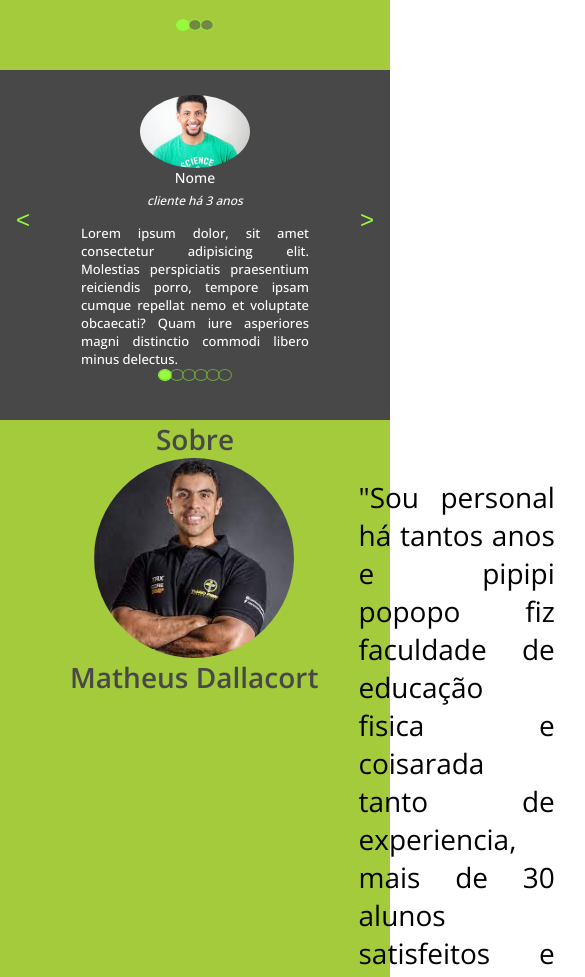
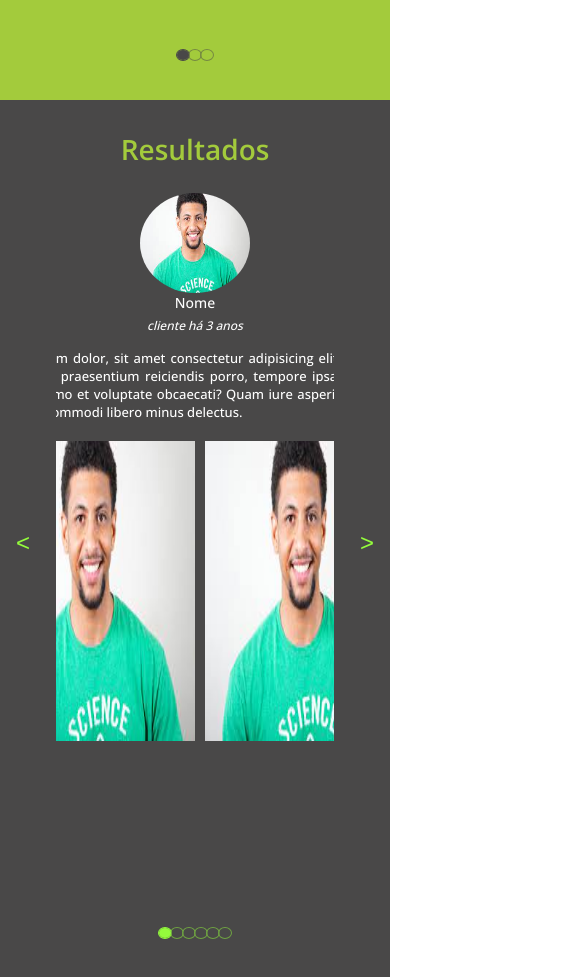
Before and after one commit to jpcorso/matheus_dallacort, a React (Create React App) app: page / in a window 390 px wide. Shown: the part 1020-1997 px from the top of the page, 585 px wide, since content can reach past the window. Built offline with nearby package versions, Linux system fonts and the light colour scheme.

Commit message:
fotos antes e depois adicionadas

```diff
--- a/src/components/avaliacoes/avaliacoes.module.css
+++ b/src/components/avaliacoes/avaliacoes.module.css
@@ -13,6 +13,7 @@
 
 .carouselItem{
   background-color: transparent !important;
+  height: 700px !important;
 }
 
 .nome{
@@ -39,6 +40,7 @@
   .pagination {
     display: flex;
     justify-content: center;
+    margin-top: 10px;
 
   }
 
@@ -74,3 +76,10 @@
     height: 10px;
     outline: 1px solid #94FC3C;
   }
+
+  .title{
+    font-size: 28px;
+    font-weight: 600;
+    color: #A3CB3C;
+    margin-top: 30px;
+  }
--- a/src/components/cliente/cliente.module.css
+++ b/src/components/avaliacoes/cliente/cliente.module.css
@@ -27,6 +27,36 @@
     text-align: justify;
 }
 
+/*Resultados*/
+
+.boxResultado{
+    display: flex;
+    flex-direction: row;
+    align-items: center;
+    margin-top: 20px;
+}
+
+.fotoResultado{
+    display: flex;
+    width: 400px;
+    height: 500px;
+    margin-left: 10px;
+}
+
+@media (max-width: 1020px) {
+    .fotoResultado{
+        width: 300px;
+        height: 400px;
+    }
+}
+
+@media (max-width: 768px) {
+    .fotoResultado{
+        width: 250px;
+        height: 350px;
+    }
+}
+
 @media (max-width: 700px){
     .mensagem{
         font-size: 20px;
@@ -36,6 +66,11 @@
     }
     .nome{
         font-size: 18px;
+    }
+
+    .fotoResultado{
+        width: 200px;
+        height: 300px;
     }
 }
 
--- a/src/components/cliente/index.jsx
+++ b/src/components/avaliacoes/cliente/index.jsx
@@ -1,13 +1,17 @@
 import React from "react";
 import style from "./cliente.module.css";
 
-export default function Cliente({ nome, descricao, mensagem, foto }) {
+export default function Cliente({ nome, descricao, mensagem, foto, antes, depois }) {
   return (
     <div className={style.container}>
       <img className={style.foto} src={foto} alt="cliente" />
       <div className={style.nome}>{nome}</div>
       <div className={style.descricao}>{descricao}</div>
       <div className={style.mensagem}>{mensagem}</div>
+      <div className={style.boxResultado}>
+        <img className={style.fotoResultado} src={antes} alt='antes'/>
+        <img className={style.fotoResultado} src={depois} alt='depois'/>
+      </div>
     </div>
   );
 }
--- a/src/components/avaliacoes/index.jsx
+++ b/src/components/avaliacoes/index.jsx
@@ -1,5 +1,5 @@
 import style from "./avaliacoes.module.css";
-import Cliente from "../cliente"
+import Cliente from "./cliente"
 import logo from "../../z_images/LOGO  1.png";
 import React, { useState } from 'react';
 import Carousel from 'react-elastic-carousel';
@@ -11,6 +11,7 @@ export default function Avaliacoes(){
 
     return(
         <div className={style.container}>
+            <div className={style.title}>Resultados</div>
             <div className={style.carouselWrapper}>
                 <Carousel
                     itemsToShow={1}
@@ -32,6 +33,8 @@ export default function Avaliacoes(){
                                commodi libero minus delectus.'
                                descricao='cliente há 3 anos'
                                foto={foto1}
+                               antes={foto1}
+                               depois={foto1}
                       />
                     </Item>
                     <Item className={style.carouselItem}>
@@ -43,6 +46,8 @@ export default function Avaliacoes(){
                                commodi libero minus delectus.'
                                descricao='cliente há 3 anos'
                                foto={foto1}
+                               antes={foto1}
+                               depois={foto1}
                       />
                     </Item>
                     <Item className={style.carouselItem}>
@@ -54,6 +59,8 @@ export default function Avaliacoes(){
                                commodi libero minus delectus.'
                                descricao='cliente há 3 anos'
                                foto={foto1}
+                               antes={foto1}
+                               depois={foto1}
                       />
                     </Item>
                     <Item className={style.carouselItem}>
@@ -65,6 +72,8 @@ export default function Avaliacoes(){
                                commodi libero minus delectus.'
                                descricao='cliente há 3 anos'
                                foto={foto1}
+                               antes={foto1}
+                               depois={foto1}
                       />
                     </Item>
                     <Item className={style.carouselItem}>
@@ -76,6 +85,8 @@ export default function Avaliacoes(){
                                commodi libero minus delectus.'
                                descricao='cliente há 3 anos'
                                foto={foto1}
+                               antes={foto1}
+                               depois={foto1}
                       />
                     </Item>
                     <Item className={style.carouselItem}>
@@ -87,6 +98,8 @@ export default function Avaliacoes(){
                                commodi libero minus delectus.'
                                descricao='cliente há 3 anos'
                                foto={foto1}
+                               antes={foto1}
+                               depois={foto1}
                       />
                     </Item>
                 </Carousel>
--- a/src/components/servicos/index.jsx
+++ b/src/components/servicos/index.jsx
@@ -8,8 +8,7 @@ import halter from "../../z_images/dumbbell.svg"
 //carousel com videos
 import Carousel from 'react-elastic-carousel';
 import Item from './Item'
-import VideoPlayer from "../videoPlayer";
-import Video from "../video";
+import Video from "./video";
 
 import React, {useState} from "react"
 
--- a/src/components/servicos/servicos.module.css
+++ b/src/components/servicos/servicos.module.css
@@ -3,6 +3,7 @@
     font-weight: 600;
     align-items: center;
     color: #494848;
+    margin-top: 30px;
 }
 
 .container{
@@ -57,7 +58,7 @@
     border: none;
     cursor: pointer;
     font-size: 1.5rem;
-    color: #94FC3C;
+    color: #494848;
     margin: 0 10px;
     outline: none;
   }
@@ -87,24 +88,24 @@
 
   /* Estilo da página ativa */
   .activePage {
-    background-color: #94FC3C;
+    background-color: #494848;
     border-radius: 100%;
     border: none;
     width: 10px;
     height: 10px;
-    outline: 1px solid #94FC3C;
+    outline: 1px solid #494848;
   }
 
   /* Estilo da página inativa */
   .inactivePage {
     opacity: 0.5;
     border-radius: 100%;
-    background-color: #494848;
+    background-color: #A3CB3C;
     box-shadow: 0;
     border: none;
     width: 10px;
     height: 10px;
-    outline: 1px solid #94FC3C;
+    outline: 1px solid #494848;
   }
 
   @media (max-width: 2000px) {
--- a/src/components/sobre/sobre.module.css
+++ b/src/components/sobre/sobre.module.css
@@ -3,6 +3,7 @@
     font-weight: 600;
     align-items: center;
     color: #494848;
+    margin-top: 30px;
 }
 
 .nome{
@@ -33,6 +34,7 @@
 .container{
     align-items: center;
     background-color: #A3CB3C;
+    display: flex;
 }
 
 .boxSobre{
--- a/src/components/videoPlayer/index.jsx
+++ /dev/null
@@ -1,99 +0,0 @@
-import React, {useState, useRef, useEffect} from "react";
-import style from "./videoPlayer.module.css"
-
-function usePlayerState($videoPlayer){
-    const [playerState, setPlayerState] = useState({
-        playing: false,
-        percentage: 0,
-    });
-
-    useEffect(()=> {
-        playerState.playing ? $videoPlayer.current.play() : $videoPlayer.current.pause()
-    }, [
-        $videoPlayer,
-        playerState.playing
-    ])
-
-    function toggleVideoPlay(){
-        setPlayerState({
-            ...playerState,
-            playing: !playerState.playing,
-        })
-    }
-
-    function handleTimeUpdate(){
-        const currentPercentage =  ($videoPlayer.current.currentTime / $videoPlayer.current.duration) * 100
-
-        setPlayerState({
-            ...playerState,
-            percentage: currentPercentage,
-        })
-    }
-
-    function handleChangeVideoPercentage(event){
-        const currentPercentageValue = event.target.value
-        $videoPlayer.current.currentTime = ($videoPlayer.current.duration / 100) * currentPercentageValue
-
-        setPlayerState({
-            ...playerState,
-            percentage: currentPercentageValue,
-        })
-
-    }
-
-    return{
-        playerState,
-        toggleVideoPlay,
-        handleTimeUpdate,
-        handleChangeVideoPercentage
-    }
-
-}
-
-export default function VideoPlayer({videoURL, thumbnail}){
-
-    const $videoPlayer = useRef(null);
-
-    const {
-        playerState,
-        toggleVideoPlay,
-        handleTimeUpdate,
-        handleChangeVideoPercentage
-
-    } = usePlayerState($videoPlayer);
-
-    return(
-        <div className={style.videoWrapper}>
-            <video
-                ref={$videoPlayer}
-                src= {videoURL}
-                poster={thumbnail}
-                onTimeUpdate={handleTimeUpdate}
-
-            />
-
-            <div className={style.controls}>
-                <button onClick={toggleVideoPlay}>
-                    {playerState.playing ? "Pause" : "Play"} {/* Se o player tá rodando mostra a opção de pausar, se não está, mostra a opção de dar play */}
-                </button>
-
-                <input
-                    type="range"
-                    min="0"
-                    max="100"
-                    value={playerState.percentage}
-                    onChange={handleChangeVideoPercentage}
-                />
-                <select>
-                    {[1,2,3].map(speed => (
-                        <option
-                            key={`speedChange_${speed}`}
-                        >
-                        {speed}
-                        </option>
-                    ))}
-                </select>
-            </div>
-        </div>
-    )
-}
--- a/src/components/videoPlayer/videoPlayer.module.css
+++ /dev/null
@@ -1,5 +0,0 @@
-video {
-    width: 100%;
-    height: 100%;
-    object-fit: contain;
-  }
```
Also changed, not shown: src/components/servicos/video/index.jsx (renamed from src/components/video/index.jsx), src/components/servicos/video/video.module.css (added).
